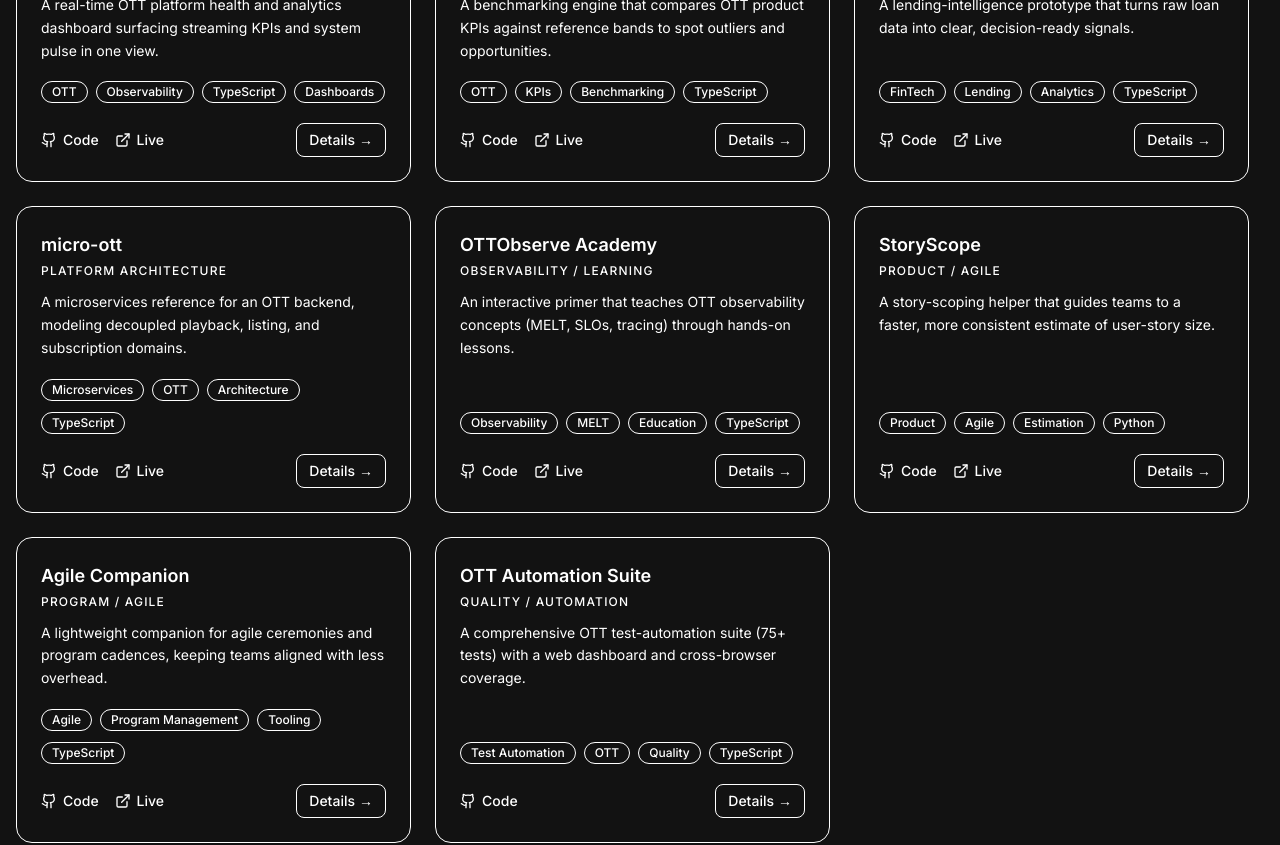
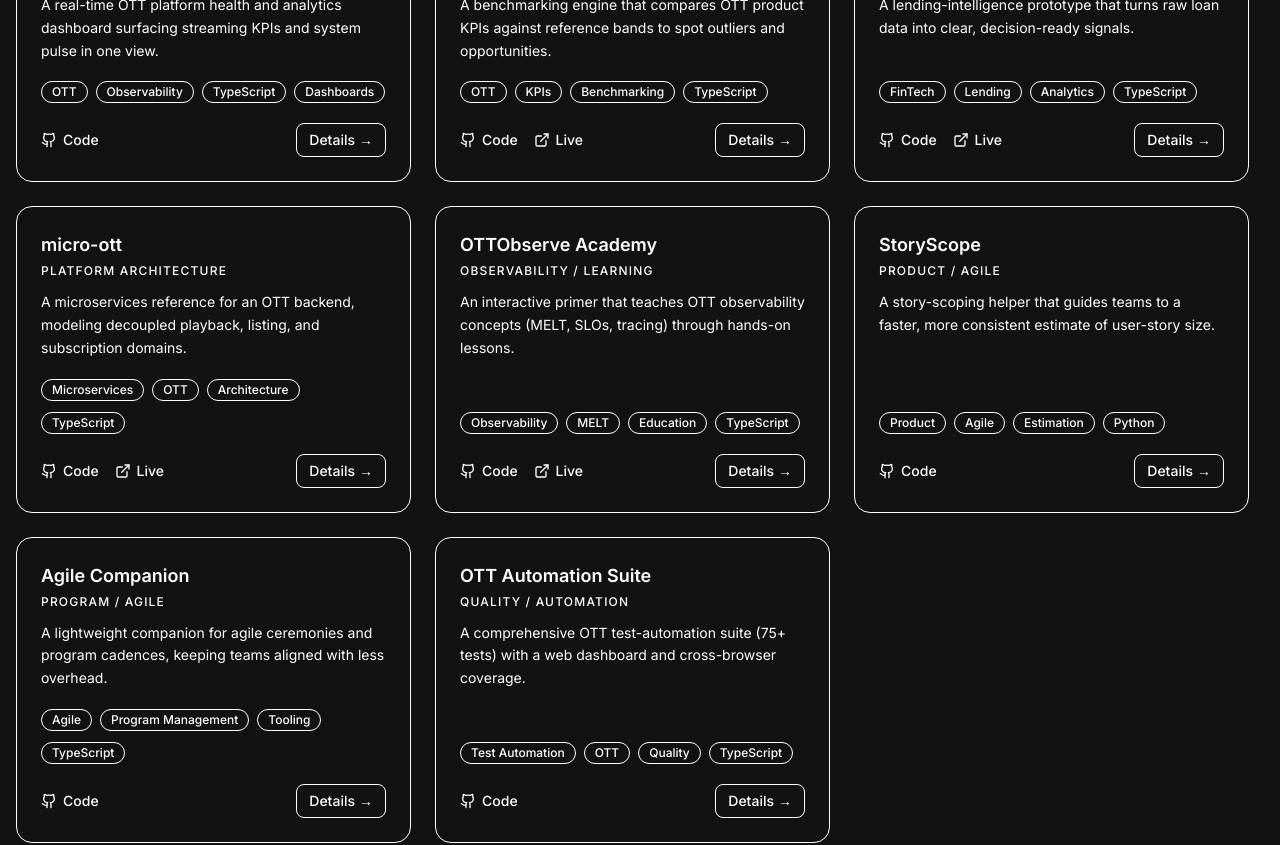
Before and after one commit to vasistasandeep/vs-profile, a Next.js app: page / in a window 1280 px wide. Shown: the part 7800-8645 px from the top of the page. Built offline with nearby package versions, Linux system fonts and the light colour scheme.

Commit message:
Make LivPulse, StoryScope, and Agile Companion code-only (remove live demo links due to runtime dependencies)

```diff
--- a/data/projects.ts
+++ b/data/projects.ts
@@ -14,7 +14,6 @@ export const projects: Project[] = [
     name: "LivPulse",
     domain: "OTT Observability",
     repoUrl: "https://github.com/vasistasandeep/LivPulse",
-    demoUrl: "https://liv-pulse.vercel.app",
     tags: ["OTT", "Observability", "TypeScript", "Dashboards"],
     abstract:
       "A real-time OTT platform health and analytics dashboard surfacing streaming KPIs and system pulse in one view.",
@@ -89,7 +88,6 @@ export const projects: Project[] = [
     name: "StoryScope",
     domain: "Product / Agile",
     repoUrl: "https://github.com/vasistasandeep/StoryScope",
-    demoUrl: "https://story-scope-vercel.vercel.app",
     tags: ["Product", "Agile", "Estimation", "Python"],
     abstract:
       "A story-scoping helper that guides teams to a faster, more consistent estimate of user-story size.",
@@ -104,7 +102,6 @@ export const projects: Project[] = [
     name: "Agile Companion",
     domain: "Program / Agile",
     repoUrl: "https://github.com/vasistasandeep/agile-companion",
-    demoUrl: "https://agile-companion.vercel.app",
     tags: ["Agile", "Program Management", "Tooling", "TypeScript"],
     abstract:
       "A lightweight companion for agile ceremonies and program cadences, keeping teams aligned with less overhead.",
```
